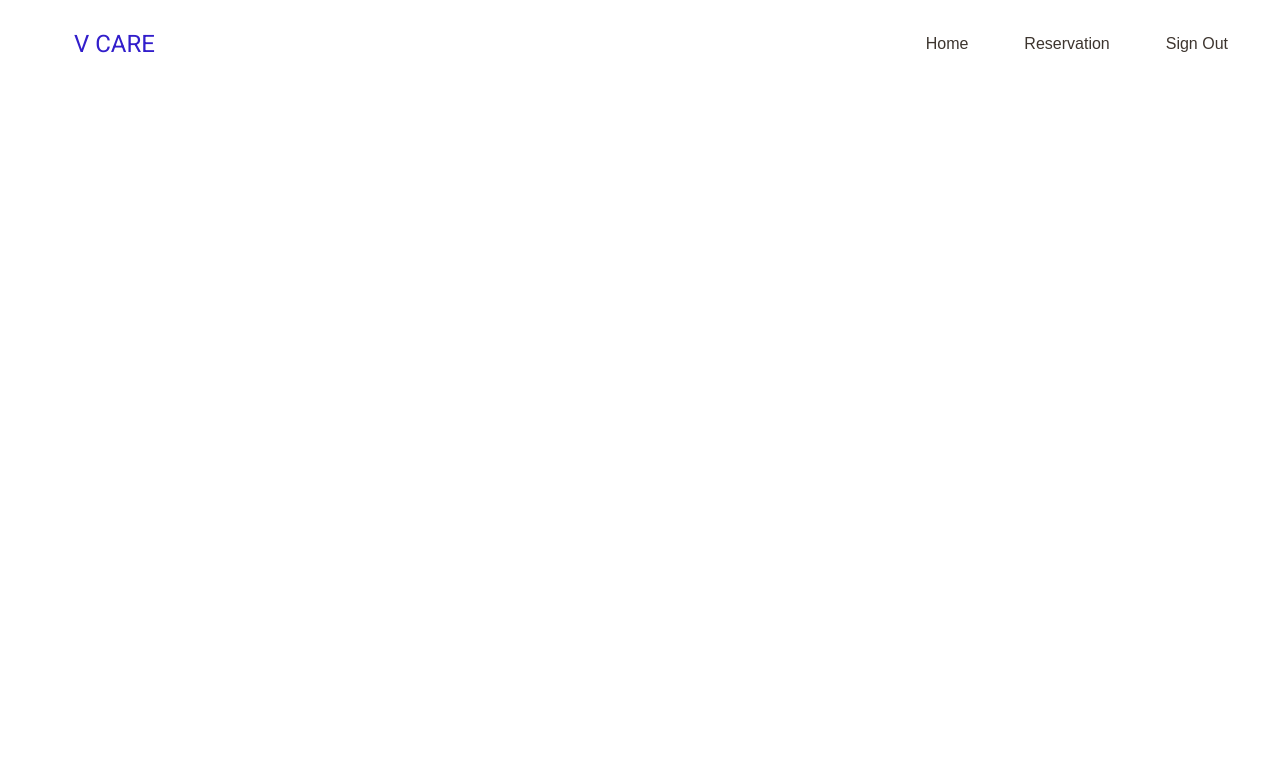
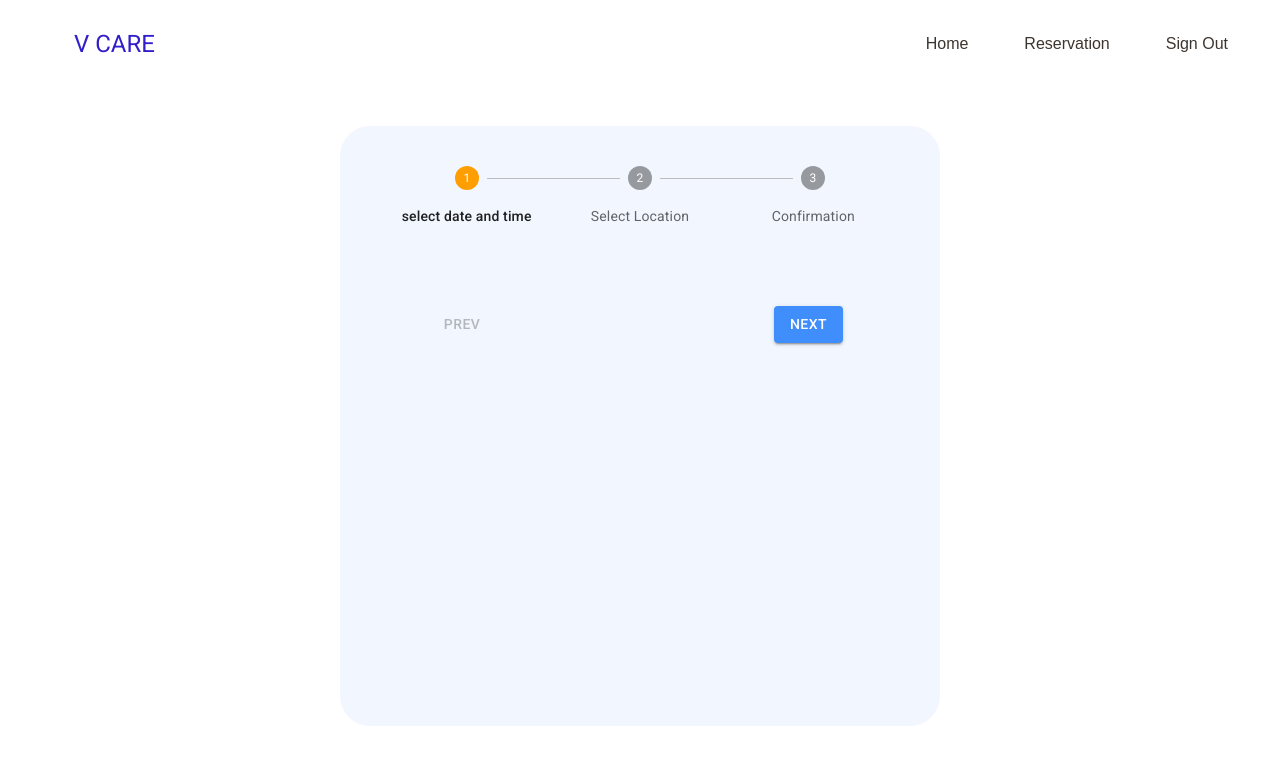
Before and after one commit to coolkidneversleep/vcare, a React (Create React App) app in the folder client/: page /reservation in a window 1280 px wide. Shown: the top 764 px of the page. Built offline with nearby package versions, Linux system fonts and the light colour scheme.

Commit message:
add reservation page

```diff
--- a/client/package.json
+++ b/client/package.json
@@ -6,9 +6,11 @@
     "@emotion/react": "^11.4.0",
     "@emotion/styled": "^11.3.0",
     "@material-ui/core": "^5.0.0-alpha.38",
+    "@material-ui/lab": "^5.0.0-alpha.38",
     "@testing-library/jest-dom": "^5.14.1",
     "@testing-library/react": "^11.2.7",
     "@testing-library/user-event": "^12.8.3",
+    "date-fns": "^2.22.1",
     "react": "^17.0.2",
     "react-dom": "^17.0.2",
     "react-router-dom": "^5.2.0",
--- a/client/src/components/App.js
+++ b/client/src/components/App.js
@@ -5,6 +5,7 @@ import { ThemeProvider } from '@material-ui/core/styles'
 import CssBaseline from '@material-ui/core/CssBaseline'
 import theme from '../theme'
 import Landing  from './Landing';
+import Reservation from './Reservation';
 
 class App extends Component {
     render() {
@@ -15,6 +16,7 @@ class App extends Component {
                 <div>
                     <Header />
                     <Route exact path="/" component={Landing} />
+                    <Route exact path="/reservation" component={Reservation} />
                 </div>
             </BrowserRouter>
             </ThemeProvider>
--- a/client/src/components/Landing.js
+++ b/client/src/components/Landing.js
@@ -3,8 +3,8 @@ import { Component } from 'react/cjs/react.production.min';
 import Grid from '@material-ui/core/Grid';
 import Typography from '@material-ui/core/Typography';
 import '../style/landing.scss'
-class Landing extends Component {
-    render() {
+
+const Landing = () => {
         return (
             <div style={{ paddingTop: 14 }}>
                 <Grid
@@ -28,7 +28,6 @@ class Landing extends Component {
                 </Grid>
             </div>
         );
-    }
 }
 
 export default Landing;
--- /dev/null
+++ b/client/src/components/Reservation.js
@@ -0,0 +1,87 @@
+import * as React from 'react';
+import Stepper from '@material-ui/core/Stepper';
+import Step from '@material-ui/core/Step';
+import StepLabel from '@material-ui/core/StepLabel';
+import Button from '@material-ui/core/Button';
+import Typography from '@material-ui/core/Typography';
+import '../style/reservation.scss'
+import './StaticDatePicker'
+import StaticDatePickerDemo from './StaticDatePicker';
+import SelectLocation from './SelectLocation';
+
+function getSteps() {
+    return ['select date and time ', 'Select Location', 'Confirmation'];
+}
+function getStepContent(stepIndex) {
+    switch (stepIndex) {
+      case 0:
+        return(
+            <StaticDatePickerDemo />
+        );
+      case 1:
+        return(
+            <SelectLocation />
+        );
+      case 2:
+        return 'This is the bit I really care about!';
+      default:
+        return 'Unknown stepIndex';
+    }
+  }
+
+const Reservation = () => {
+    const [activeStep, setActiveStep] = React.useState(0);
+    const steps = getSteps();
+
+    const handleNext = () => {
+        setActiveStep((prevActiveStep) => prevActiveStep + 1);
+    };
+
+    const handleBack = () => {
+        setActiveStep((prevActiveStep) => prevActiveStep - 1);
+    };
+
+    const handleReset = () => {
+        setActiveStep(0);
+    };
+    return (
+        <div style={{ display: 'flex', justifyContent: 'center', paddingTop: 50 }}>
+            <div className="card">
+                <Stepper activeStep={activeStep} alternativeLabel>
+                    {steps.map((label) => (
+                        <Step key={label}>
+                            <StepLabel style={{color: "#3D352F"}}>{label}</StepLabel>
+                        </Step>
+                    ))}
+                </Stepper>
+                <div>
+                    {activeStep === steps.length ? (
+                        <div>
+                            <Typography>All steps completed</Typography>
+                            <Button onClick={handleReset}>Reset</Button>
+                        </div>
+                    ) : (
+                        <div>
+                            <Typography style={{padding: 40}}>{getStepContent(activeStep)}</Typography>
+                            <div>
+                                <Button
+                                    disabled={activeStep === 0}
+                                    onClick={handleBack}
+                                    className="back_btn"
+                                    style={{marginLeft:50}}
+                                >
+                                    Prev
+                                </Button>
+                                <Button variant="contained" style={{marginLeft:280,backgroundColor:"#3F8EFC", color:"white"}} onClick={handleNext} >
+                                    {activeStep === steps.length - 1 ? 'Finish' : 'Next'}
+                                </Button>
+                            </div>
+                        </div>
+                    )}
+                </div>
+            </div>
+        </div>
+    );
+}
+
+export default Reservation;
--- /dev/null
+++ b/client/src/components/SelectLocation.js
@@ -0,0 +1,60 @@
+import * as React from 'react';
+import InputLabel from '@material-ui/core/InputLabel';
+import MenuItem from '@material-ui/core/MenuItem';
+import FormControl from '@material-ui/core/FormControl';
+import Select from '@material-ui/core/Select';
+import '../style/reservation.scss'
+
+const SelctionLocation = () => {
+    const [location, setLocation] = React.useState('');
+    const [vaccine, setVaccine] = React.useState('');
+
+    const handleChange = (event) => {
+        setLocation(event.target.value);
+    };
+    const handleChangeVaccine = (event) => {
+        setVaccine(event.target.value);
+    };
+    return (
+        <div>
+            <div style={{paddingTop: 40, paddingBottom: 20}}>
+            <FormControl variant="filled" >
+                <InputLabel id="demo-simple-select-filled-label">Location</InputLabel>
+                <Select
+                    labelId="demo-simple-select-filled-label"
+                    id="demo-simple-select-filled"
+                    value={location}
+                    onChange={handleChange}
+                >
+                    <MenuItem value="">
+                        <em>None</em>
+                    </MenuItem>
+                    <MenuItem value={"Bangkok"}>Bangkok</MenuItem>
+                    <MenuItem value={"Chonburi"}>Chonburi</MenuItem>
+                    <MenuItem value={"Chiangmai"}>Chiangmai</MenuItem>
+                </Select>
+            </FormControl>
+            </div>
+            <FormControl variant="filled" >
+                <InputLabel id="demo-simple-select-filled-label">Vaccine</InputLabel>
+                <Select
+                    labelId="demo-simple-select-filled-label"
+                    id="demo-simple-select-filled"
+                    value={vaccine}
+                    onChange={handleChangeVaccine}
+                >
+                    <MenuItem value="">
+                        <em>None</em>
+                    </MenuItem>
+                    <MenuItem value={"Pfizer"}>Bangkok</MenuItem>
+                    <MenuItem value={"Sinovac"}>Chonburi</MenuItem>
+                    <MenuItem value={"Moderna"}>Chiangmai</MenuItem>
+                </Select>
+            </FormControl>
+        </div>
+
+
+    );
+}
+
+export default SelctionLocation
--- /dev/null
+++ b/client/src/components/StaticDatePicker.js
@@ -0,0 +1,25 @@
+import * as React from 'react';
+import TextField from '@material-ui/core/TextField';
+import AdapterDateFns from '@material-ui/lab/AdapterDateFns';
+import LocalizationProvider from '@material-ui/lab/LocalizationProvider';
+import StaticDatePicker from '@material-ui/lab/StaticDatePicker';
+import '../style/reservation.scss'
+
+const StaticDatePickerDemo = () => {
+  const [value, setValue] = React.useState(new Date());
+
+  return (
+    <LocalizationProvider dateAdapter={AdapterDateFns}>
+      <StaticDatePicker
+        displayStaticWrapperAs="desktop"
+        openTo="year"
+        value={value}
+        onChange={(newValue) => {
+          setValue(newValue);
+        }}
+        renderInput={(params) => <TextField {...params} />}
+      />
+    </LocalizationProvider>
+  );
+}
+export default StaticDatePickerDemo
--- a/client/src/style/_color.scss
+++ b/client/src/style/_color.scss
@@ -11,7 +11,7 @@ $primary-01: #321ECB;
 $primary-02: #2667FF;
 $primary-03: #3F8EFC;
 $primary-04: #D7EEFF;
-
+$primary-05: #F2F7FF;
 //accent
 $accent-01:  #FF6D00;
 $accent-02:  #FF9E00;
--- /dev/null
+++ b/client/src/style/reservation.scss
@@ -0,0 +1,82 @@
+@use 'color';
+.card{
+    background: color.$primary-05;
+    width: 600px;
+    height: 600px;
+    border-radius: 30px;
+    padding: 40px;
+}
+.back_btn{
+    color: color.$primary-02;
+
+}
+.next.card{
+    background-color: color.$primary-03;
+}
+.MuiStepIcon-root.MuiStepIcon-completed {
+    color:#FF9E00 !important;
+}
+
+.MuiStepIcon-root.MuiStepIcon-active{
+    color: #AAABAD !important;
+}
+
+.MuiStepIcon-text{
+    fill: #fff !important;
+}
+
+.css-1dfqaoe-MuiStepLabel-label.Mui-active {
+    color: color.$neutral-02 !important;
+    font-weight: 400 !important;
+}
+
+.css-1dfqaoe-MuiStepLabel-label.MuiStepLabel-completed {
+    color: color.$neutral-01 !important;
+    font-weight: 450 !important;
+}
+
+.css-1u2oq74{
+    background-color: color.$primary-05;
+}
+
+.css-1gug9vn.Mui-selected {
+    color: #ffff !important;
+    background-color: #FF9E00;
+}
+
+.css-d9oaum-MuiSelect-select-MuiInputBase-input-MuiFilledInput-input.MuiSelect-select {
+    width: 380px;
+    background-color: #ffff;
+}
+
+.css-lmhby0-MuiInputBase-root-MuiFilledInput-root {
+    color: color.$primary-02;
+}
+
+
+// .css-klo4wo-MuiCalendarPicker-viewTransitionContainer {
+//     display: block;
+//     position: relative;
+//     overflow-y: auto;
+//     background-color: #ffff;
+//     padding: 30px;
+//     padding-top: 0px;
+// }
+
+// .css-8v7him {
+//     background-color: #ffff;
+//     margin-top: 30px;
+//     margin-bottom: 0px;
+//     padding-top: 20px;
+// }
+
+// .css-3ok8xw {
+//     background-color: color.$primary-05;
+// }
+
+// .css-s8aszu {
+//     background-color: color.$primary-05;
+// }
+// .css-1u2oq74{
+//     background-color: color.$primary-05;
+// }
--- a/client/src/theme.js
+++ b/client/src/theme.js
@@ -2,20 +2,20 @@ import { createTheme } from '@material-ui/core/styles'
 const theme = createTheme({
   palette: {
     primary: {
-        light: '#ADD7F6',
-        main: '#fff',
+        light: '#fff',
+        main: '#FF9E00',
         dark: '#3F8EFC',
         contrastText: '#321ECB',
     },
     neutral: {
         light: '#FFC15C',
-        main: '#FF9E00',
+        main: '#AAABAD',
         dark: '#FF6D00',
         contrastText: '#fff',
       },
     secondary: {
         main: '#3D352F',
-        light: '#65646A',
+        light: '#fff',
         dark: 'AAABAD'
     },
     typography: {
```
Also changed, not shown: 2 other files (tests, documents, lock files or other folders).
